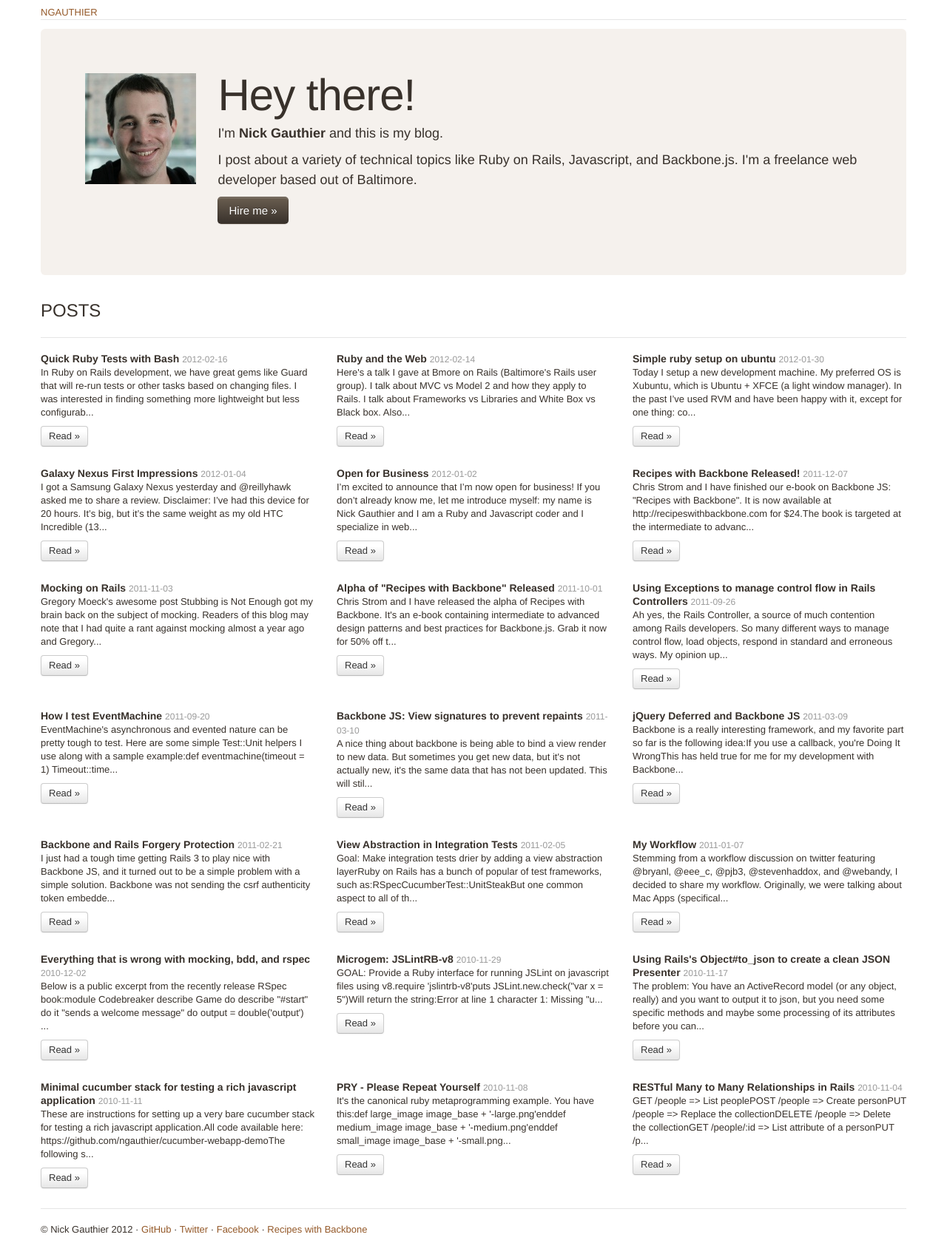
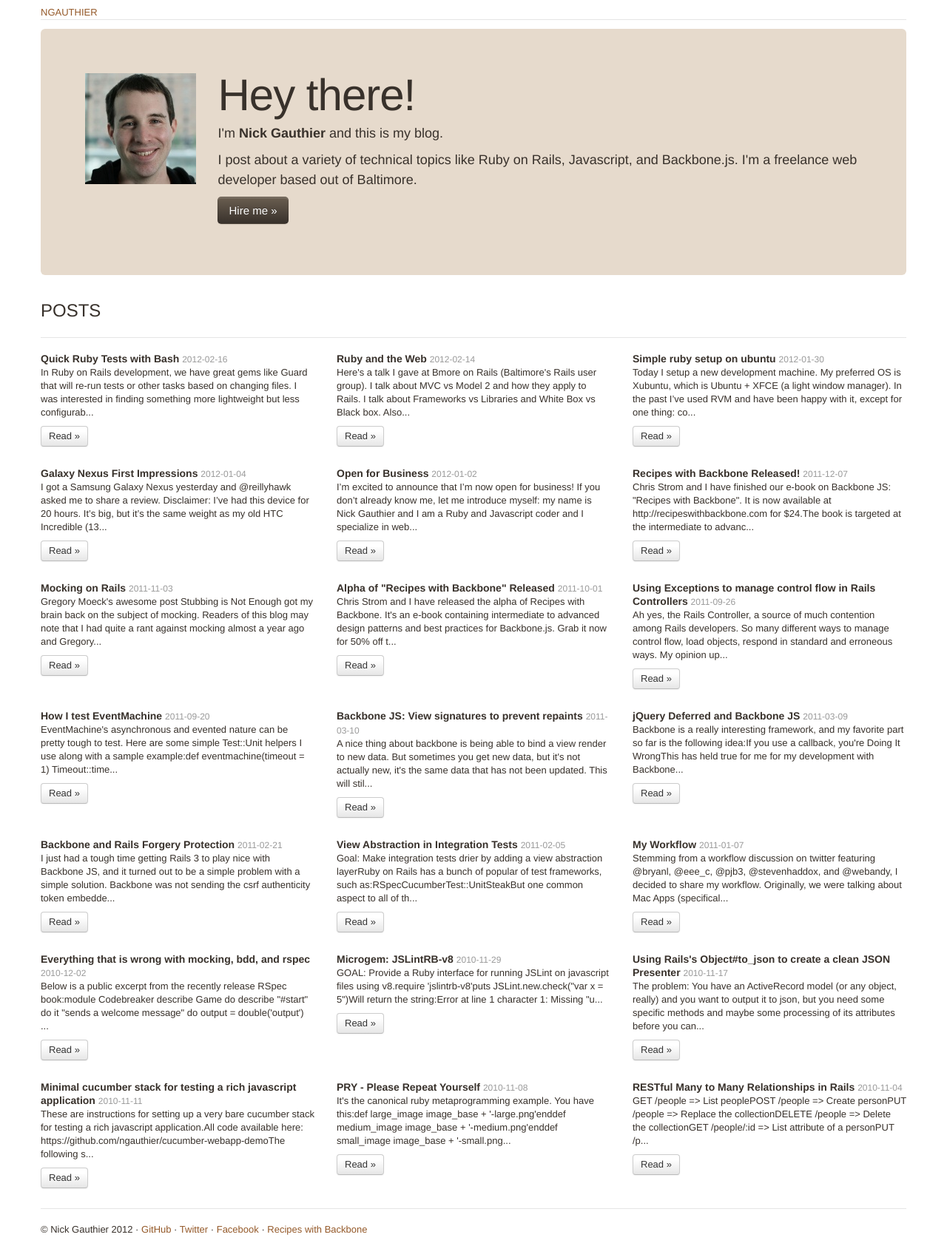
Before and after one commit to ngauthier/ngauthier.github.com, a Jekyll site: the page built from index.html, in a window 1280 px wide. Shown: the whole page at 74% size. Built offline with Jekyll 4.4.1, drawn with Linux system fonts in a browser that asks for light colours; Markdown is read by kramdown in place of the engine named in the settings.

Commit message:
hero unit matches hire me intro

```diff
--- a/stylesheets/ngauthier.css
+++ b/stylesheets/ngauthier.css
@@ -65,7 +65,7 @@ body {
 }
 
 .hero-unit {
-  background-color: #f5f1ed;
+  background-color: #e6dacc;
 }
 
 .hero-unit h1 {
```
